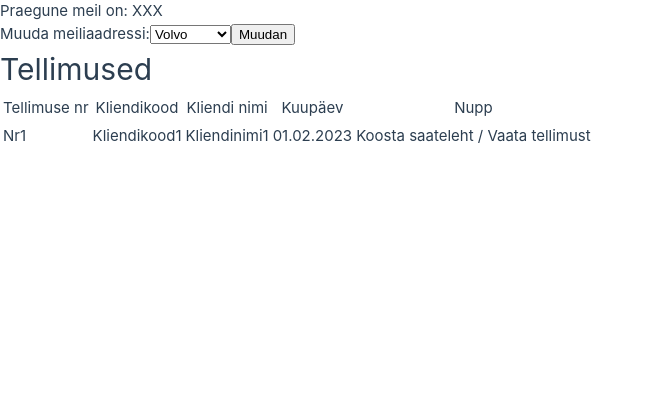
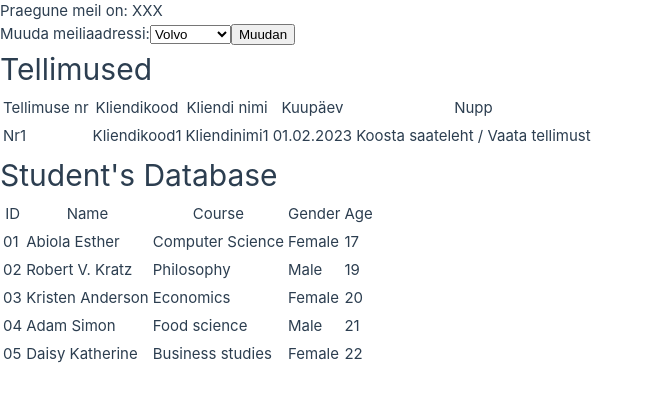
Before and after one commit to knyrr/order-form-app, a Vue app in the folder application/: page / in a window 1280 px wide. Shown: the top 400 px of the page, without its empty margins (0-653 px from the left). Built offline with nearby package versions, Linux system fonts and the light colour scheme.

Commit message:
Create table

```diff
--- a/application/package.json
+++ b/application/package.json
@@ -10,6 +10,7 @@
     "format": "prettier --write src/"
   },
   "dependencies": {
+    "bootstrap": "^5.2.3",
     "vue": "^3.2.47"
   },
   "devDependencies": {
--- a/application/src/App.vue
+++ b/application/src/App.vue
@@ -1,6 +1,16 @@
 <script setup>
 import EmailSelector from './components/EmailSelector.vue'
 import OrderList from './components/OrderList.vue'
+import Table from './components/Table.vue'
+
+const studentData = [
+      {ID:"01", Name: "Abiola Esther", Course:"Computer Science", Gender:"Female", Age:"17"},
+     {ID:"02", Name: "Robert V. Kratz", Course:"Philosophy", Gender:"Male", Age:'19'},
+      {ID:"03", Name: "Kristen Anderson", Course:"Economics", Gender:"Female", Age:'20'},
+     {ID:"04", Name: "Adam Simon", Course:"Food science", Gender:"Male", Age:'21'},
+      {ID:"05", Name: "Daisy Katherine", Course:"Business studies", Gender:"Female", Age:'22'},
+    ]
+const fields = ['ID','Name','Course','Gender','Age']
 </script>
 
 <template>
@@ -11,8 +21,18 @@ import OrderList from './components/OrderList.vue'
   </header>
 
   <main>
-    <OrderList msg="You did it!" />
+    <OrderList msg="You did it!" :data="studentData"/>
   </main>
+
+  <div class="container text-center  mt-5 mb-5">
+    <h1 class="mt-5 fw-bolder text-success "> Student's Database </h1>
+     <div class="table-responsive my-5">
+
+      <!-- The table component -->
+       <!-- <Table :fields='fields' :studentData ="studentData"></Table> -->
+       <Table :fields="fields" :studentData="studentData"></Table>
+     </div>
+    </div>
 </template>
 
 <style scoped>
--- a/application/src/components/OrderList.vue
+++ b/application/src/components/OrderList.vue
@@ -2,6 +2,10 @@
   defineProps({
     msg: {
       type: String,
+      required: true
+    },
+    studentData: {
+      type: Array,
       required: true
     }
   })
--- /dev/null
+++ b/application/src/components/Table.vue
@@ -0,0 +1,40 @@
+<script setup>
+
+defineProps({
+  fields:{
+        type: Array,
+        // required: true
+    },
+    studentData: {
+        type: Array,
+        // required: true
+    }
+})
+
+function sortTable(field) {
+    console.log(field)
+}
+
+
+// compatConfig: { MODE: 3 }
+</script>
+
+<template>
+
+<table id="tableComponent" class="table table-bordered table-striped">
+<thead>
+  <tr>
+    <!-- loop through each value of the fields to get the table header -->
+    <th  v-for="field in fields" :key='field' @click="sortTable(field)" >
+      {{field}} <i class="bi bi-sort-alpha-down" aria-label='Sort Icon'></i>
+     </th>
+  </tr>
+</thead>
+<tbody>
+    <!-- Loop through the list get the each student data -->
+    <tr v-for="item in studentData" :key='item'>
+    <td v-for="field in fields" :key='field'>{{item[field]}}</td>
+  </tr>
+</tbody>
+</table>
+</template>
```
Also changed, not shown: 1 other file (tests, documents, lock files or other folders). Lines whose indentation alone changed are shown as unchanged.
